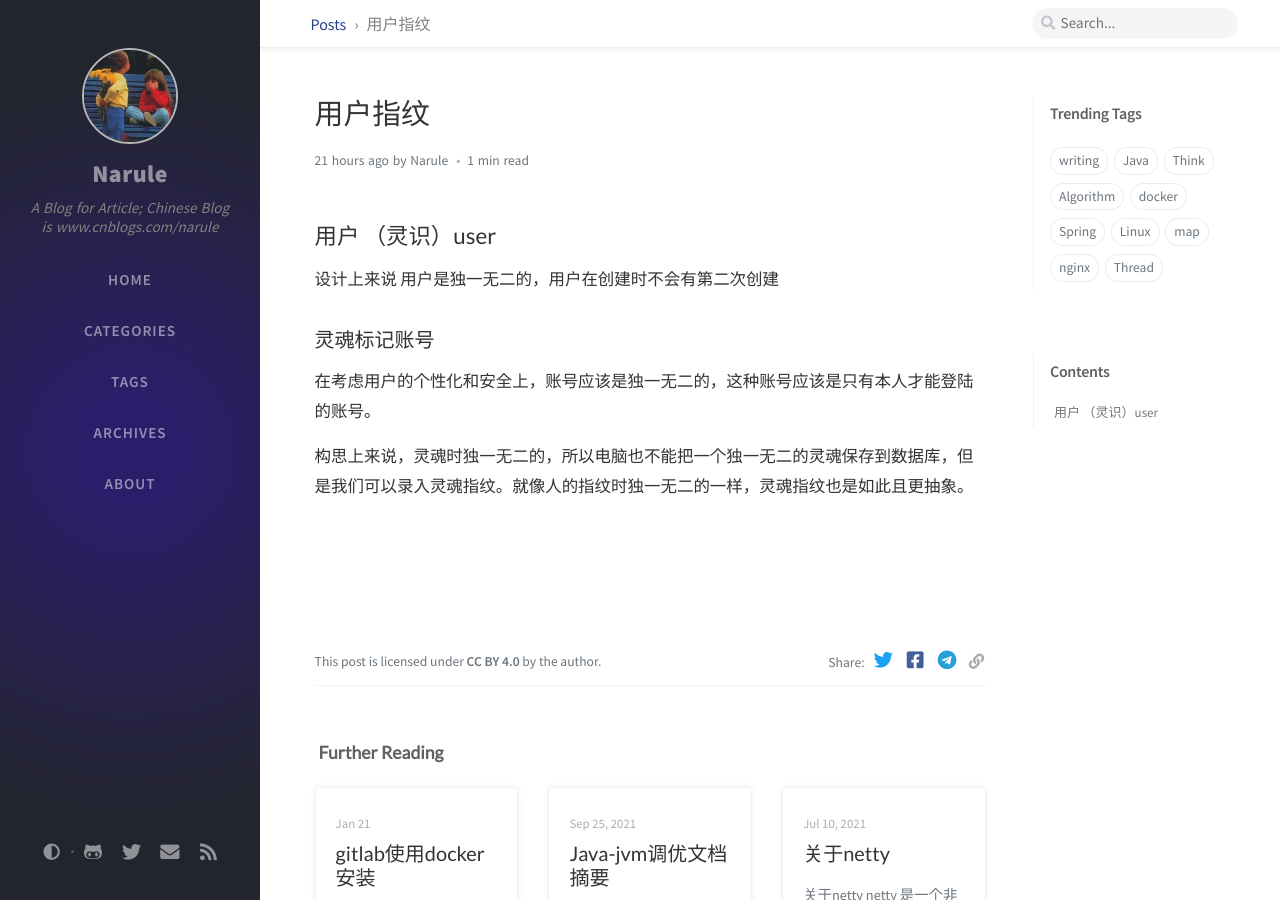
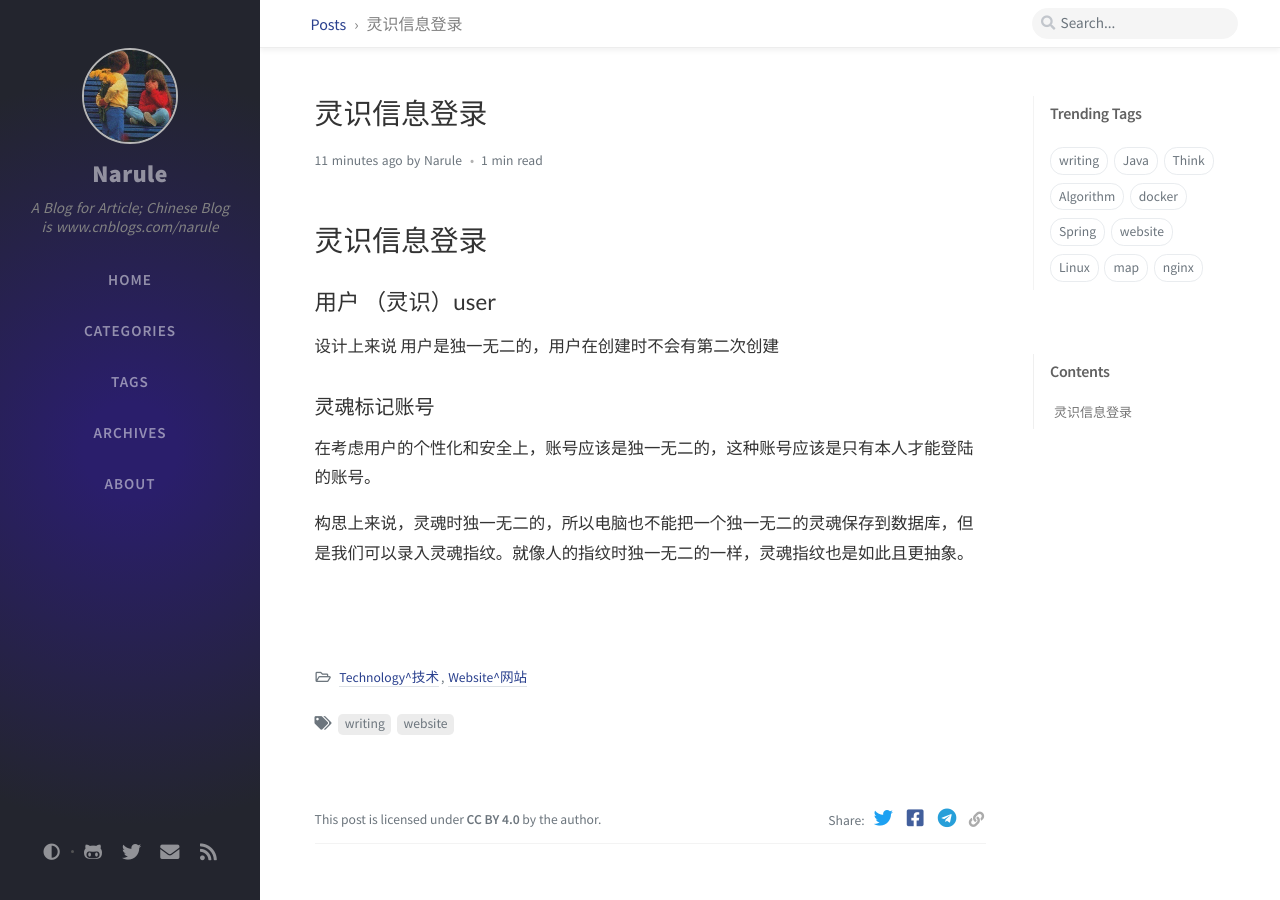
Before and after one commit to narule/narule.github.io, a Jekyll site: the page built from _posts/Technology^技术/Website^网站/2022-06-29-用户指纹.md, in a window 1280 px wide and 900 px high. Built offline with Jekyll 4.4.1, drawn with Linux system fonts in a browser that asks for light colours; nearby versions of some CDN libraries; comment, search, counter and statistics services are not loaded; some of the changed text lies outside the part shown.

Commit message:
Update 2022-06-29-用户指纹.md

```diff
--- a/_posts/Technology^技术/Website^网站/2022-06-29-用户指纹.md
+++ b/_posts/Technology^技术/Website^网站/2022-06-29-用户指纹.md
@@ -1,3 +1,14 @@
+---
+title: 灵识信息登录
+author: Narule
+date: 2022-06-29 21:31:00 +0800
+categories: [Technology^技术, Website^网站]
+tags: [writing, website]
+
+---
+
+# 灵识信息登录
+
 ## 用户 （灵识）user
 
 设计上来说 用户是独一无二的，用户在创建时不会有第二次创建
```
